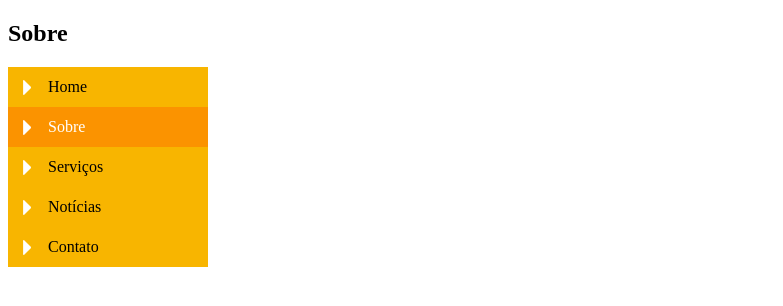
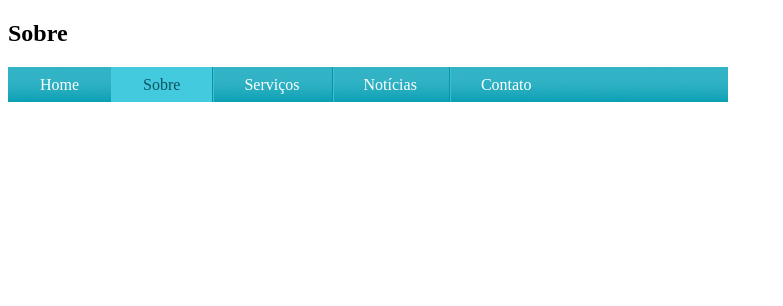
Before and after one commit to wyboliveira/curso_web, a plain HTML site: page css_intermediario_avancado/sobre.html in a window 1280 px wide. Shown: the whole page, without its empty margins (0-783 px from the left). Drawn offline with Linux system fonts and the light colour scheme.

Commit message:
finalizacao barra navegacao horizontal

```diff
--- a/css_intermediario_avancado/css/style_navegacao_horizontal.css
+++ b/css_intermediario_avancado/css/style_navegacao_horizontal.css
@@ -10,12 +10,34 @@ ul {
 }
 
 ul li {
-    border: 1px solid red;
+
     float: left;
 }
 
 ul a {
     display: block;
     padding: 0 2em;
-    line-height: 2em;
+    line-height: 2.2em;
+    text-decoration: none;
+    color: #fff;
+    /* border-left: 1px solid red; */
+    background: url(../images/divisor.png) repeat-y left top;
 }
+
+ul .primeiro a{
+    background: none;
+}
+
+ul a:hover {
+    color: #085662;
+    background: #44cade;
+}
+
+#home #navegacao .home a,
+#sobre #navegacao .sobre a,
+#servicos #navegacao .servicos a,
+#noticias #navegacao .noticias a,
+#contato #navegacao .contato a {
+    color: #085662;
+    background: #44cade;
+}
--- a/css_intermediario_avancado/sobre.html
+++ b/css_intermediario_avancado/sobre.html
@@ -4,14 +4,14 @@
         <title>Barra de Navegação vertical</title>
         <meta charset="Utf-8">
 
-        <link rel="stylesheet" type="text/css" href="css/style_navegacao_vertical.css">
+        <link rel="stylesheet" type="text/css" href="css/style_navegacao_horizontal.css">
 
     </head>
     <body id="sobre">
 
         <h2>Sobre</h2>
         <ul id="navegacao">
-            <li class="home"><a href="index.html">Home</a></li>
+            <li class="home primeiro"><a href="index.html">Home</a></li>
             <li class="sobre"><a href="sobre.html">Sobre</a></li>
             <li class="servicos"><a href="servicos.html">Serviços</a></li>
             <li class="noticias"><a href="noticias.html">Notícias</a></li>
```
Also changed, not shown: css_intermediario_avancado/contato.html (+2 -2 lines), css_intermediario_avancado/index.html (+1 -1 lines), css_intermediario_avancado/noticias.html (+2 -2 lines), css_intermediario_avancado/servicos.html (+2 -2 lines).
